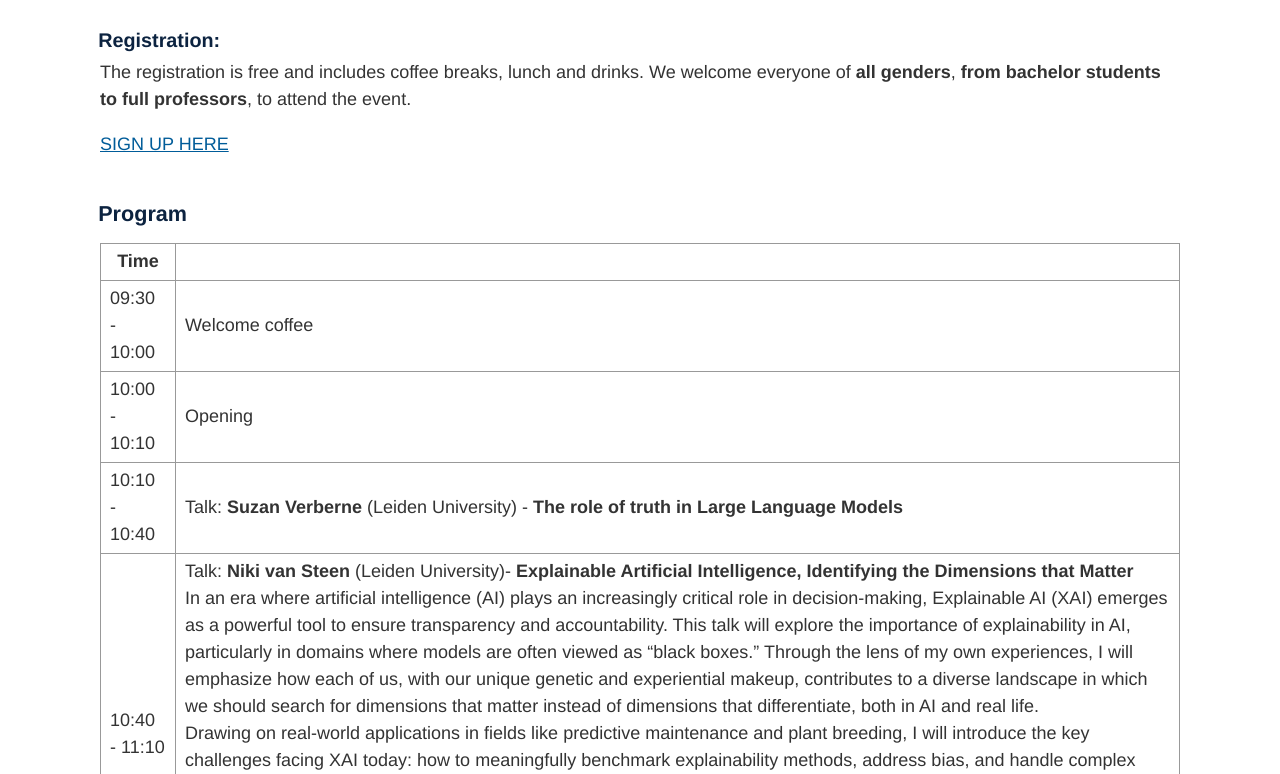
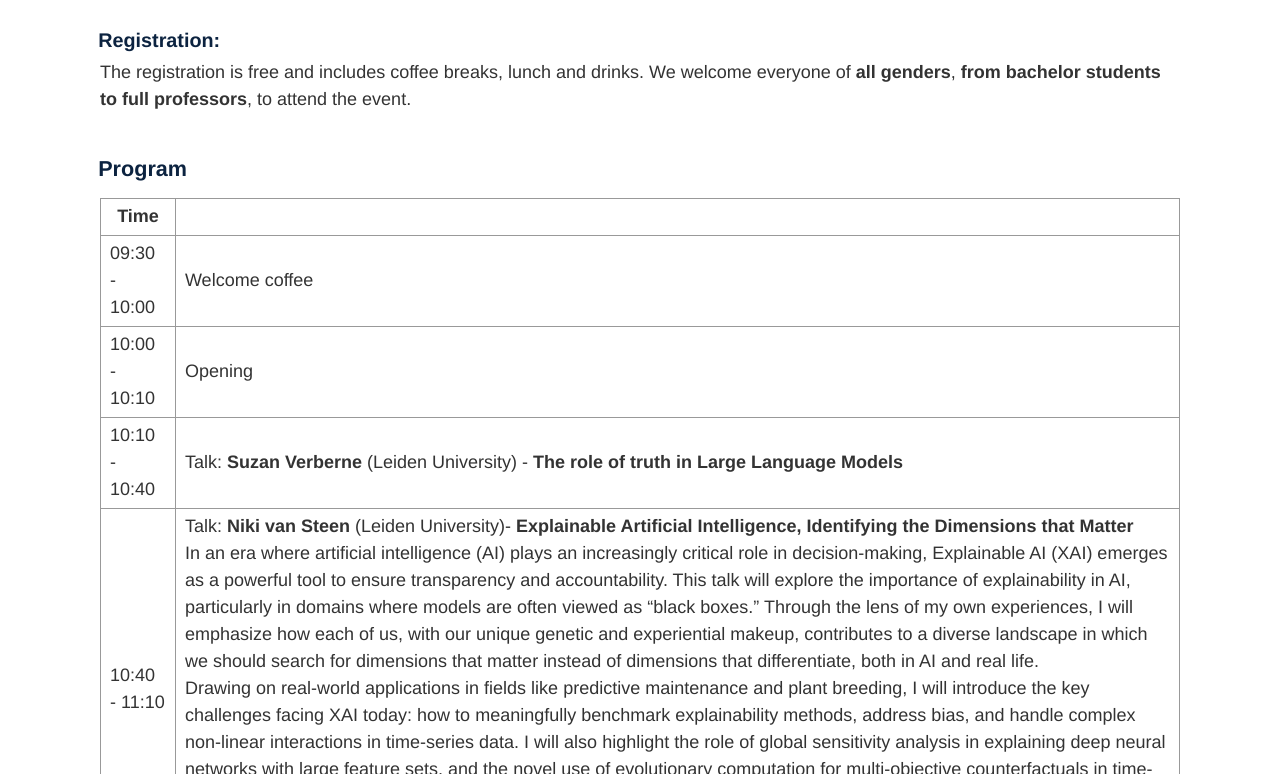
Before and after one commit to alice-and-eve/2024, a Jekyll site: the page built from index.md, in a window 1280 px wide and 900 px high, scrolled down 1281 px, cut to the strip 126-900 px from the top of the window. Built offline with Jekyll 4.4.1, drawn with Linux system fonts in a browser that asks for light colours.

Commit message:
Update index.md

```diff
--- a/index.md
+++ b/index.md
@@ -33,7 +33,7 @@ The workshop will be held at PLNT, Leiden.
 
 The registration is free and includes coffee breaks, lunch and drinks. We welcome everyone of **all genders**, **from bachelor students to full professors**, to attend the event.
 
-[SIGN UP HERE](https://forms.office.com/e/BckrsM54dj)
+<!--[SIGN UP HERE](https://forms.office.com/e/BckrsM54dj)-->
 
 ## Program
 
```
